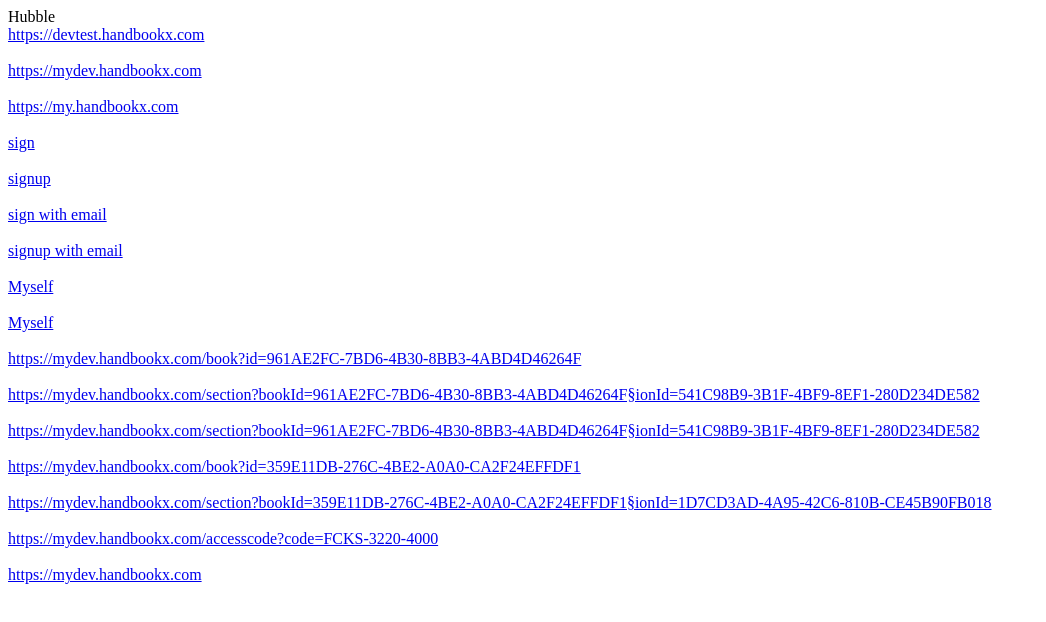
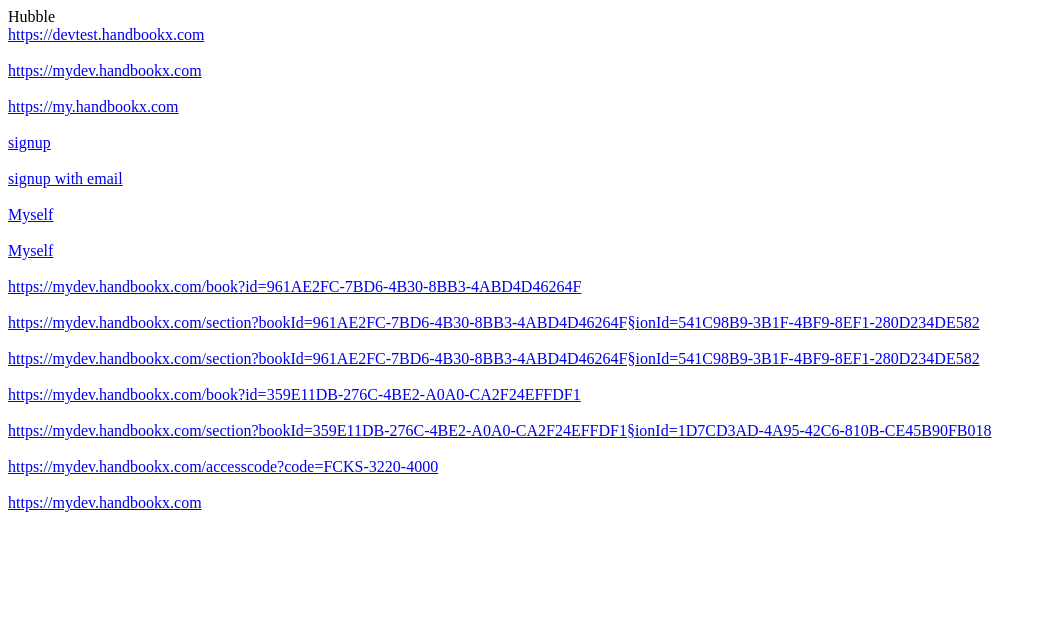
Before and after one commit to balalawitch/balala.github.io, a plain HTML site: page index.html in a window 1280 px wide. Shown: the whole page, without its empty margins (0-1046 px from the left). Drawn offline with Linux system fonts and the light colour scheme.

Commit message:
Update index.html

```diff
--- a/index.html
+++ b/index.html
@@ -18,13 +18,9 @@
 <div>&nbsp;</div>
     <div><a href="https://my.handbookx.com/app-" target="_blank" title="超链接的介绍信息">https://my.handbookx.com</a></div>
 <div>&nbsp;</div>
-    <div><span><a href="https://mydev.handbookx.com/app-sign" target="_blank" title="超链接的介绍信息">sign</a></span></div>
-    <div>&nbsp;</div>
         <div><span><a href="https://my.handbookx.com/app-signup" target="_blank" title="超链接的介绍信息">signup</a></span></div>
     <div>&nbsp;</div>
-    <div><span><a href="https://my.handbookx.com/app-sign?invitationcode=557444&email=ykitahara72@me.com" target="_blank" title="超链接的介绍信息">sign with email</a></span></div>
-    <div>&nbsp;</div>
-    <div><span><a href="https://my.handbookx.com/app-signup?invitationcode=557444&email=ykitahara72@me.com" target="_blank" title="超链接的介绍信息">signup with email</a></span></div>
+    <div><span><a href="https://my.handbookx.com/app-signup?invitationcode=557444&email=qqq@uuf.me" target="_blank" title="超链接的介绍信息">signup with email</a></span></div>
     <div>&nbsp;</div>
     <div><a href="https://mydev.handbookx.com/app-book?id=231123" target="_blank" title="超链接的介绍信息">Myself</a></div>
     <div>&nbsp;</div>
```
